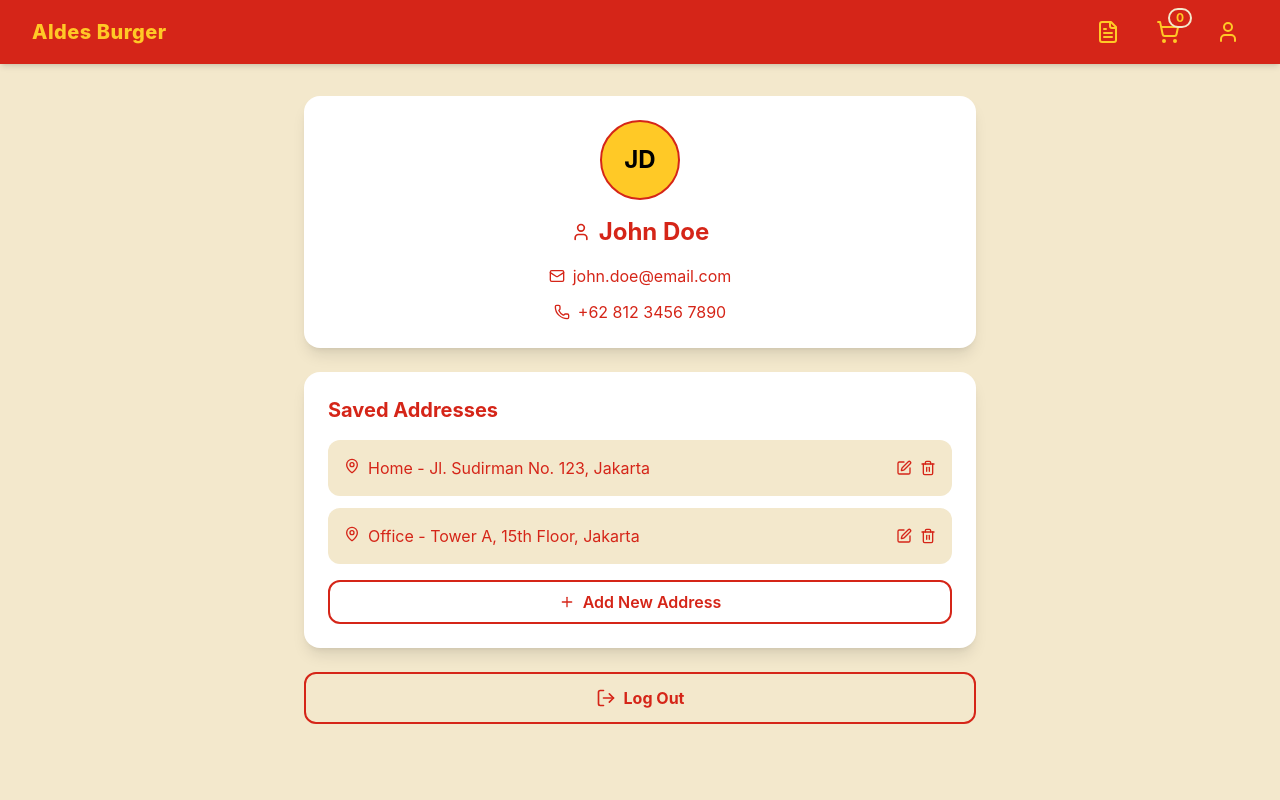
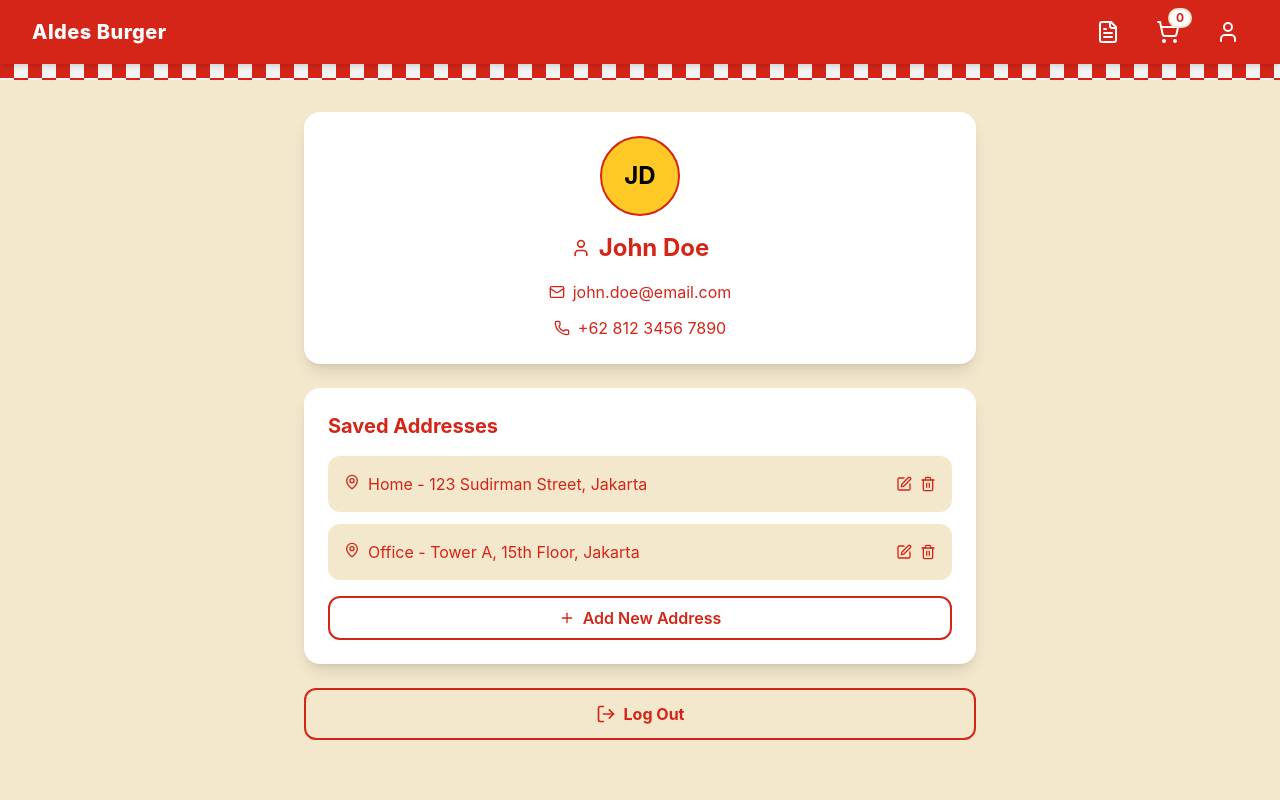
Before and after one commit to akbarekaputra01/aldes-burger, a React (Vite) app in the folder aldes-burger-frontend/: page /profile in a window 1280 px wide. Shown: the top 800 px of the page. Built offline with nearby package versions, Linux system fonts and the light colour scheme.

Commit message:
Improve contrast and add checkerboard accents across pages

```diff
--- a/aldes-burger-frontend/src/components/Layout.jsx
+++ b/aldes-burger-frontend/src/components/Layout.jsx
@@ -7,31 +7,33 @@ function Layout() {
 
   return (
     <div className="min-h-screen bg-aldesCream">
-      <header className="sticky top-0 z-50 bg-aldesRed text-aldesYellow shadow-md">
+      <header className="sticky top-0 z-50 bg-aldesRed text-white shadow-md">
         <div className="mx-auto flex w-full max-w-7xl items-center justify-between px-4 py-3 sm:px-6 lg:px-8">
-          <Link to="/" className="text-xl font-extrabold tracking-wide hover:opacity-90 transition">
+          <Link to="/" className="text-xl font-extrabold tracking-wide transition hover:opacity-90">
             Aldes Burger
           </Link>
           <div className="flex items-center gap-5">
-            <Link to="/transactions" className="rounded-xl p-2 transition hover:bg-aldesYellow/20" aria-label="Transactions">
+            <Link to="/transactions" className="rounded-xl p-2 transition hover:bg-white/20" aria-label="Transactions">
               <FileText className="h-6 w-6" />
             </Link>
-            <Link to="/cart" className="relative rounded-xl p-2 transition hover:bg-aldesYellow/20" aria-label="Cart">
+            <Link to="/cart" className="relative rounded-xl p-2 transition hover:bg-white/20" aria-label="Cart">
               <ShoppingCart className="h-6 w-6" />
-              <span className="absolute -right-1 -top-1 rounded-xl border-2 border-aldesCream bg-aldesRed px-1.5 text-xs font-bold text-aldesYellow">
+              <span className="absolute -right-1 -top-1 rounded-xl border-2 border-aldesCream bg-white px-1.5 text-xs font-bold text-aldesRed">
                 {cartCount}
               </span>
             </Link>
-            <Link to="/profile" className="rounded-xl p-2 transition hover:bg-aldesYellow/20" aria-label="Profile">
+            <Link to="/profile" className="rounded-xl p-2 transition hover:bg-white/20" aria-label="Profile">
               <User className="h-6 w-6" />
             </Link>
           </div>
         </div>
       </header>
 
+      <div className="checkerboard-strip h-4" aria-hidden="true" />
+
       <Outlet />
 
-      <footer className="mt-12 bg-aldesRed p-8 text-aldesYellow">
+      <footer className="mt-12 bg-aldesRed p-8 text-white">
         <div className="mx-auto grid w-full max-w-7xl grid-cols-1 gap-6 sm:grid-cols-3">
           <div>
             <h4 className="mb-3 text-lg font-bold">Menu Links</h4>
@@ -59,6 +61,7 @@ function Layout() {
         </div>
         <p className="mx-auto mt-8 w-full max-w-7xl text-center text-sm">© 2026 Aldes Burger. All Rights Reserved.</p>
       </footer>
+      <div className="checkerboard-strip h-6" aria-hidden="true" />
     </div>
   )
 }
--- a/aldes-burger-frontend/src/index.css
+++ b/aldes-burger-frontend/src/index.css
@@ -121,3 +121,18 @@ code {
   padding: 4px 8px;
   background: var(--code-bg);
 } */
+
+body {
+  margin: 0;
+}
+
+.checkerboard-strip {
+  background-image:
+    linear-gradient(45deg, #f4f4f4 25%, transparent 25%),
+    linear-gradient(-45deg, #f4f4f4 25%, transparent 25%),
+    linear-gradient(45deg, transparent 75%, #f4f4f4 75%),
+    linear-gradient(-45deg, transparent 75%, #f4f4f4 75%);
+  background-size: 28px 28px;
+  background-position: 0 0, 0 14px, 14px -14px, -14px 0;
+  background-color: #d52518;
+}
--- a/aldes-burger-frontend/src/pages/AdminDashboard.jsx
+++ b/aldes-burger-frontend/src/pages/AdminDashboard.jsx
@@ -19,9 +19,10 @@ function AdminDashboard() {
 
   return (
     <div className="min-h-screen bg-gray-100">
-      <header className="bg-black text-white p-4">
+      <header className="bg-black p-4 text-white">
         <h1 className="text-2xl font-bold">Aldes Staff & Kitchen Dashboard</h1>
       </header>
+      <div className="checkerboard-strip h-4" aria-hidden="true" />
 
       <main className="p-4 md:p-8">
         <div className="bg-white rounded-2xl shadow overflow-hidden">
@@ -67,6 +68,7 @@ function AdminDashboard() {
           ))}
         </div>
       </main>
+      <div className="checkerboard-strip h-6" aria-hidden="true" />
     </div>
   )
 }
--- a/aldes-burger-frontend/src/pages/Cart.jsx
+++ b/aldes-burger-frontend/src/pages/Cart.jsx
@@ -101,7 +101,7 @@ function Cart() {
               Change
             </button>
           </div>
-          <p className="mt-3 text-sm text-gray-600">Jl. Sudirman No. 123, Jakarta</p>
+          <p className="mt-3 text-sm text-gray-600">123 Sudirman Street, Jakarta</p>
         </section>
 
         <section className="mb-6">
--- a/aldes-burger-frontend/src/pages/Profile.jsx
+++ b/aldes-burger-frontend/src/pages/Profile.jsx
@@ -3,7 +3,7 @@ import { User, Mail, Phone, MapPin, Edit, Trash2, Plus, LogOut } from 'lucide-re
 
 function Profile() {
   const [addresses] = useState([
-    { id: 1, text: 'Home - Jl. Sudirman No. 123, Jakarta' },
+    { id: 1, text: 'Home - 123 Sudirman Street, Jakarta' },
     { id: 2, text: 'Office - Tower A, 15th Floor, Jakarta' },
   ])
 
--- a/aldes-burger-frontend/src/pages/Transactions.jsx
+++ b/aldes-burger-frontend/src/pages/Transactions.jsx
@@ -54,7 +54,7 @@ function Transactions() {
               activeTab === 'on_progress' ? 'bg-aldesRed text-white' : 'text-gray-500 hover:text-aldesRed'
             }`}
           >
-            On Progress
+            In Progress
           </button>
           <button
             type="button"
```
